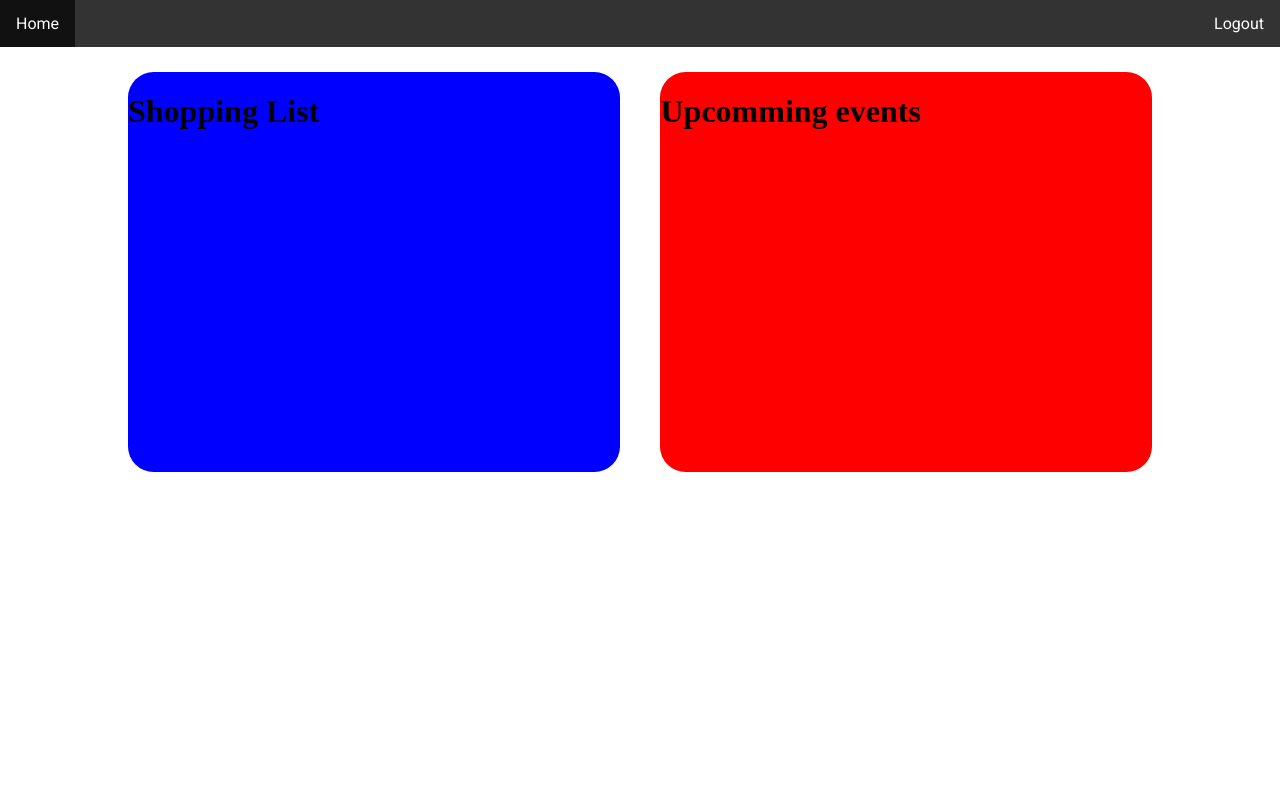
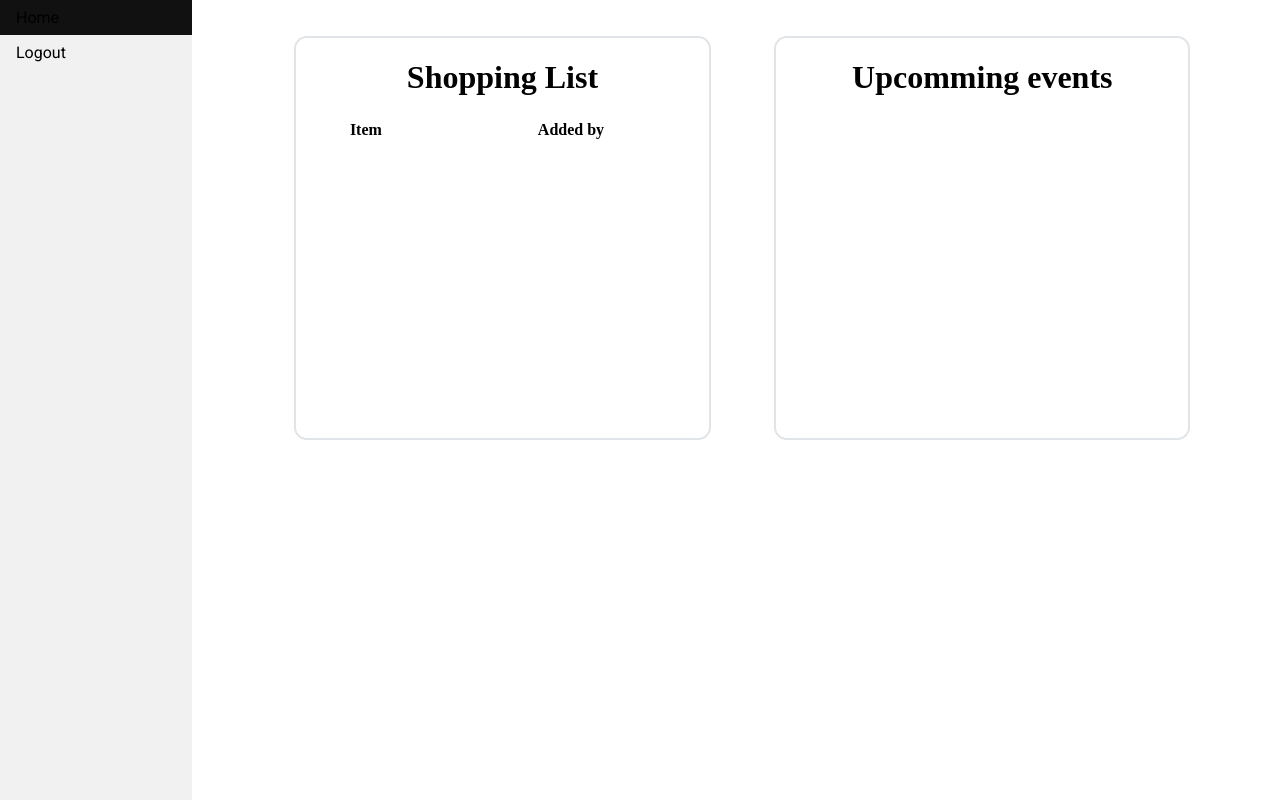
Before and after one commit to DriesA-immalle/FamilyCentral, a Flask app: template templates/family.html in a window 1280 px wide. Run offline with Flask 2, Linux system fonts and the light colour scheme; the template is opened without the code that fills it: most values are stand-ins (such as "Sample title", 1, 10 or a date in 2020); lists and menus that the app fills with data are empty; some libraries are stand-ins or nearby versions.

Commit message:
Various Changes, forgot to commit

```diff
--- a/main.py
+++ b/main.py
@@ -38,6 +38,7 @@ def login():
 
         if len(data) == 0:
             print(f"[E] Incorrect credentials (email: {email}) were inserted ")
+            return render_template('login.html', Message = 'Unknown email and password combination')
         else:
             cursor.execute("SELECT UserID FROM User WHERE Email ='" + email + "' AND Password = '" + password + "';")
             user_id = cursor.fetchone()[0]
@@ -78,6 +79,7 @@ def signup():
 
         if cursor.lastrowid == 0:
             print(f"[E] Duplicate data (email: {email} / username: {username}) was inserted")
+            return render_template('signup.html', Message='That email address or username is already in use')
         else:
             print(f"[S] New user with email {email} was inserted")
     return render_template('signup.html')
@@ -113,6 +115,7 @@ def createFamily():
                 cursor.execute('UPDATE User SET FamilyID="' + str(SQLFamilyID) + '" WHERE UserID="' + str(user_id) + '";')
                 cursor.execute('UPDATE User SET IsAdmin="1" WHERE UserID="' + str(user_id) + '";')
                 database.commit()
+                return redirect(url_for('familyPannel', familyID = SQLFamilyID))
     return render_template('createfamily.html')
 
 @app.route('/myfamily/<familyID>')
--- a/static/styles/family.css
+++ b/static/styles/family.css
@@ -10,24 +10,20 @@ ul
 {
     list-style-type: none;
     margin: 0;
-    margin-bottom: 25px;
     padding: 0;
-    overflow: hidden;
-    background-color: #333;
+    width: 15%;
+    background-color: #f1f1f1;
+    height: 100%;
+    position: fixed;
+    overflow: auto;
     font-family: 'Roboto';
-}
-
-li
-{
-    float: left;
 }
 
 li a
 {
     display: block;
-    color: white;
-    text-align: center;
-    padding: 14px 16px;
+    color: #000;
+    padding: 8px 16px;
     text-decoration: none;
 }
 
@@ -38,27 +34,43 @@ li a:hover
 
 .wrapper
 {
-    width: 80%;
+    width: 70%;
     overflow: hidden;
-    margin-left: auto;
+    margin-left: 23%;
     margin-right: auto;
+
 }
 
 .first
 {
-    width: 48%;
+    width: 46%;
     height: 50vh;
     float: left;
-    border-radius: 2vw;
-    background-color: blue;
+    border-radius: 1vw;
+    margin-top: 4%;
+    border: 2px solid #e1e4e8;
+    overflow-y: scroll
+
 }
 
 .second
 {
     float: right;
-    width: 48%;
+    width: 46%;
     height: 50vh;
     margin-left: 4%;
-    border-radius: 2vw;
-    background-color: red;
+    border-radius: 1vw;
+    margin-top: 4%;
+    border: 2px solid #e1e4e8;
+
 }
+
+.first h1
+{
+    text-align: center;
+}
+
+.second h1
+{
+    text-align: center;
+}
--- a/templates/family.html
+++ b/templates/family.html
@@ -6,20 +6,33 @@
     <title>{{familyName}}</title>
 
     <link rel="stylesheet" type="text/css" media="screen" href="{{ url_for('static', filename='styles/family.css') }}" />
-
+    <link rel="stylesheet" href="https://use.fontawesome.com/releases/v5.6.3/css/all.css" integrity="sha384-UHRtZLI+pbxtHCWp1t77Bi1L4ZtiqrqD80Kn4Z8NTSRyMA2Fd33n5dQ8lWUE00s/" crossorigin="anonymous">
     <meta name="viewport" content="width=device-width, initial-scale=1">
 </head>
 <body>
     <ul>
         <li><a href="/home">Home</a></li>
-        <li style="float:right"><a href="/logout">Logout</a></li>
+        <li><a href="/logout">Logout</a></li>
     </ul>
     <div class="wrapper">
         <div class="first">
-            <h1>Shopping List</h1>
+            <table style="width:100%">
+                <thead>
+                    <h1>Shopping List</h1>
+                    <tr>
+                        <th>Item</th>
+                        <th>Added by</th>
+                    </tr>
+                </thead>
+                <tbody>
+
+                </tbody>
+            </table>
         </div>
         <div class="second">
-            <h1>Upcomming events</h1>
+            <table>
+                <tr><h1>Upcomming events</h1></tr>
+            </table>
         </div>
     </div>
 </body>
--- a/templates/login.html
+++ b/templates/login.html
@@ -15,10 +15,13 @@
         <h1>Welcome</h1>
         <img src="{{ url_for('static', filename='login.png') }}">
         <form name="login-form" method="POST" autocomplete="off">
-            <input type="text" name="email" placeholder="Your Email Address" required>
+            <input type="email" name="email" placeholder="Your Email Address" required>
             <br>
             <input type="password" name="password" placeholder="Your Password" required>
             <br>
+            <div class="message">
+                {{Message}}
+            </div>
             <input type="submit" value="Login">
         </form>
     </div>
--- a/templates/signup.html
+++ b/templates/signup.html
@@ -15,12 +15,15 @@
         <h1>Welcome</h1>
         <img src="{{ url_for('static', filename='login.png') }}">
         <form name="signup-form" method="POST" autocomplete="off">
-            <input type="text" name="email" max="100" minlength="4" required placeholder="A Valid Email Address">
+            <input type="email" name="email" max="100" minlength="4" required placeholder="A Valid Email Address">
             <br>
             <input type="text" name="username" minlength="4" maxlength="50" required placeholder="A Username">
             <br>
             <input type="password" name="password" minlength="4" maxlength="50" required placeholder="A Secure Password">
             <br>
+            <div class="message">
+                {{Message}}
+            </div>
             <input type="submit" value="Signup">
         </form>
     </div>
```
Also changed, not shown: static/styles/login.css (+19 -2 lines), static/styles/signup.css (+18 -2 lines), 1 other file.
